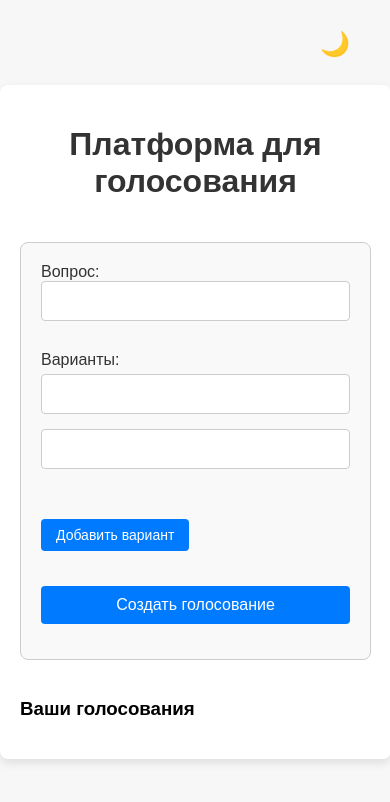
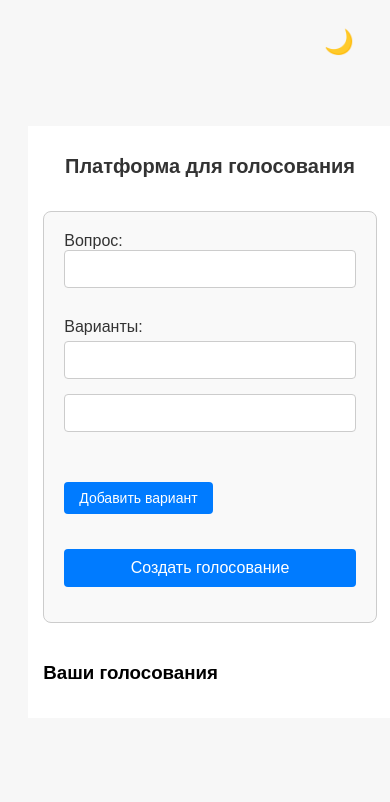
Before and after one commit to RackeyHacker/private, a React app: page / in a window 390 px wide. Shown: the top 802 px of the page. Built offline with nearby package versions, Linux system fonts and the light colour scheme.

Commit message:
Update App.css

```diff
--- a/src/App.css
+++ b/src/App.css
@@ -199,3 +199,49 @@ body.dark .poll-card span {
 body.dark .theme-toggle {
   color: #fff;
 }
+
+@media (max-width: 768px) {
+  .content {
+    flex-direction: column;
+    align-items: center;
+  }
+
+  .app-container {
+    width: 100%;
+    padding: 15px;
+    border-radius: 0;
+    box-shadow: none;
+  }
+
+  .header {
+    font-size: 24px;
+  }
+
+  .poll-card {
+    max-width: 100%;
+    padding: 15px;
+  }
+
+  input[type="text"] {
+    font-size: 14px;
+  }
+
+  button {
+    font-size: 14px;
+    padding: 8px 16px;
+  }
+}
+
+@media (max-width: 480px) {
+  .header {
+    font-size: 20px;
+  }
+
+  .poll-card {
+    padding: 12px;
+  }
+
+  .reset-button {
+    width: 100%;
+  }
+}
```
Lines whose indentation alone changed are shown as unchanged.
